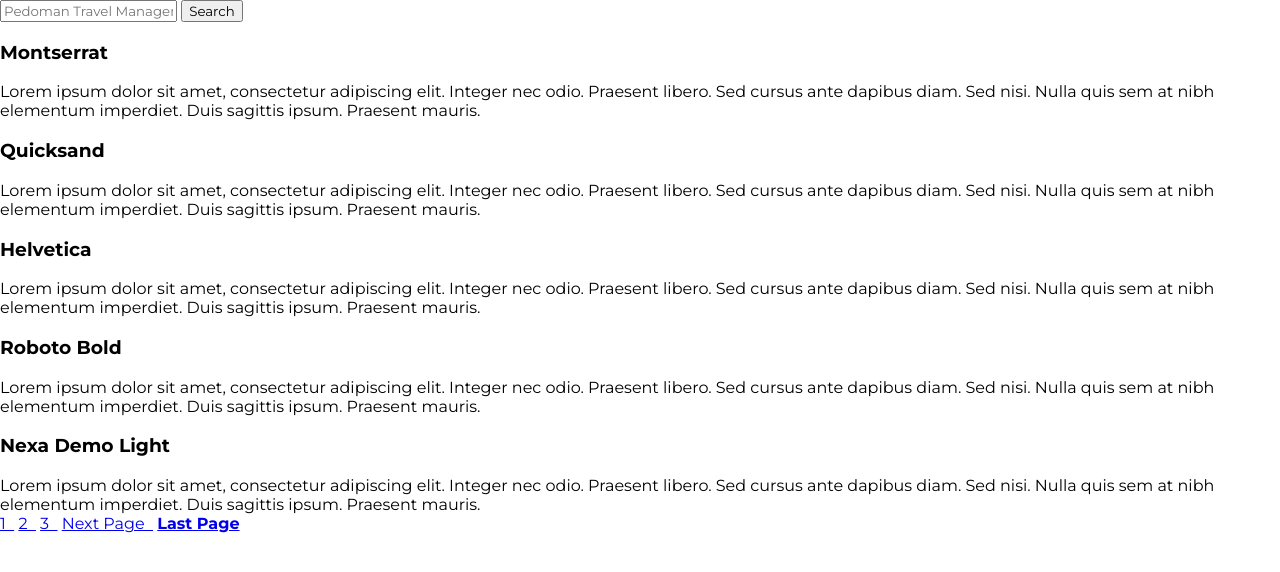
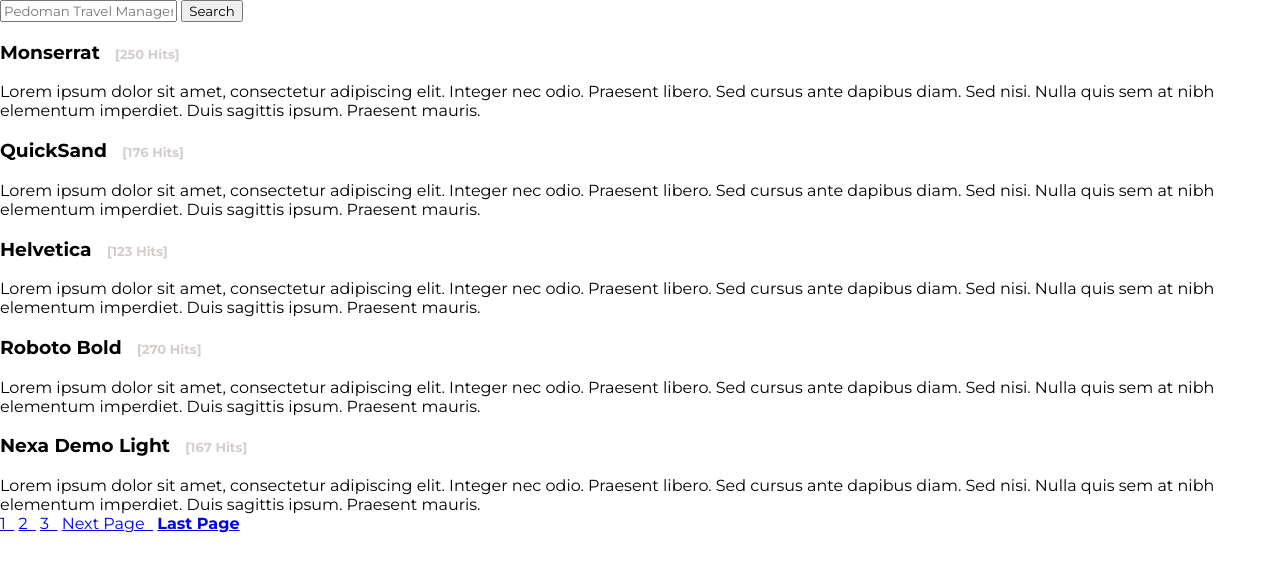
Before and after one commit to firafakhira/telkom_kp, a Django app: template hr_wiki/templates/hr_wiki/search.html in a window 1280 px wide. Shown: the part 96-668 px from the top of the page. Run offline with Django 3.2, Linux system fonts and the light colour scheme; the template is opened without the code that fills it, so the values that code supplies are empty; parts of the project's set-up code (start-up, migrations or seed data) failed here and were passed over.

Commit message:
dajarin akbar

```diff
--- a/hr_wiki/templates/hr_wiki/search.html
+++ b/hr_wiki/templates/hr_wiki/search.html
@@ -7,23 +7,23 @@
     </div>
     <div class="content-search">
         <div class = "row">
-            <h3>Montserrat</h3>
+            <h3>Monserrat <nobr class="hits" style="margin-left: 10px;font-size: 13px; color: #A89D98; opacity: 0.5;">[250 Hits]</nobr></h3>
             <p> Lorem ipsum dolor sit amet, consectetur adipiscing elit. Integer nec odio. Praesent libero. Sed cursus ante dapibus diam. Sed nisi. Nulla quis sem at nibh elementum imperdiet. Duis sagittis ipsum. Praesent mauris.</p>
         </div>
         <div class = "row">
-            <h3>Quicksand</h3>
+            <h3>QuickSand <nobr class="hits" style="margin-left: 10px;font-size: 13px; color: #A89D98; opacity: 0.5;">[176 Hits]</nobr></h3>
             <p> Lorem ipsum dolor sit amet, consectetur adipiscing elit. Integer nec odio. Praesent libero. Sed cursus ante dapibus diam. Sed nisi. Nulla quis sem at nibh elementum imperdiet. Duis sagittis ipsum. Praesent mauris.</p>
         </div>
         <div class = "row">
-            <h3>Helvetica</h3>
+            <h3>Helvetica <nobr class="hits" style="margin-left: 10px;font-size: 13px; color: #A89D98; opacity: 0.5;">[123 Hits]</nobr></h3>
             <p> Lorem ipsum dolor sit amet, consectetur adipiscing elit. Integer nec odio. Praesent libero. Sed cursus ante dapibus diam. Sed nisi. Nulla quis sem at nibh elementum imperdiet. Duis sagittis ipsum. Praesent mauris.</p>
         </div>
         <div class = "row">
-            <h3>Roboto Bold</h3>
+            <h3>Roboto Bold <nobr class="hits" style="margin-left: 10px;font-size: 13px; color: #A89D98; opacity: 0.5;">[270 Hits]</nobr></h3>
             <p> Lorem ipsum dolor sit amet, consectetur adipiscing elit. Integer nec odio. Praesent libero. Sed cursus ante dapibus diam. Sed nisi. Nulla quis sem at nibh elementum imperdiet. Duis sagittis ipsum. Praesent mauris.</p>
         </div>
         <div class = "row">
-            <h3>Nexa Demo Light</h3>
+            <h3>Nexa Demo Light <nobr class="hits" style="margin-left: 10px;font-size: 13px; color: #A89D98; opacity: 0.5;">[167 Hits]</nobr></h3>
             <p> Lorem ipsum dolor sit amet, consectetur adipiscing elit. Integer nec odio. Praesent libero. Sed cursus ante dapibus diam. Sed nisi. Nulla quis sem at nibh elementum imperdiet. Duis sagittis ipsum. Praesent mauris.</p>
         </div>
     </div>
--- a/hr_wiki/urls.py
+++ b/hr_wiki/urls.py
@@ -3,13 +3,7 @@
 
 urlpatterns = [
     path('', views.home, name='wiki-home'),
-<<<<<<< HEAD
-    path('search/', views.sear, name='wiki-search'),
-    path('home2/', views.home2, name='wiki-home2'),
-    path('search/', views.sear, name='wiki-search')
-=======
     path('home2/', views.home2, name='wiki-home2'),
     path('search/', views.sear, name='wiki-search')
 
->>>>>>> 88fbc3d8070e1b6d9295b0f403713b93c8780a23
 ]
```
Also changed, not shown: hr_wiki/static/hr_wiki/css/searchCSS.css (+9 -3 lines).
